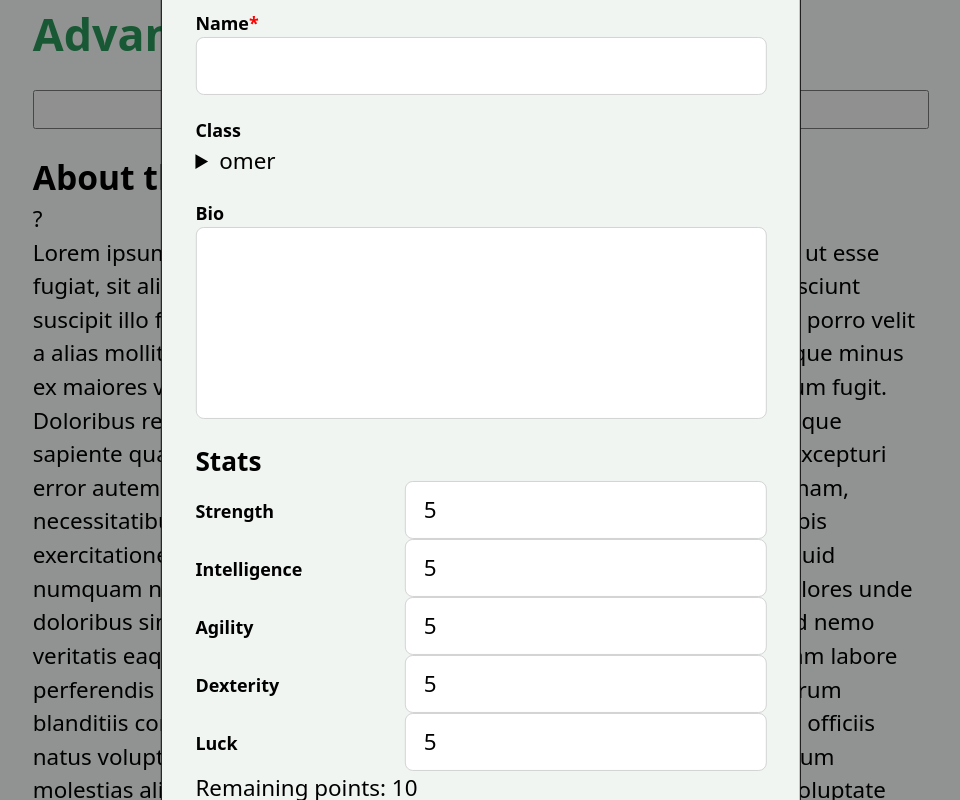
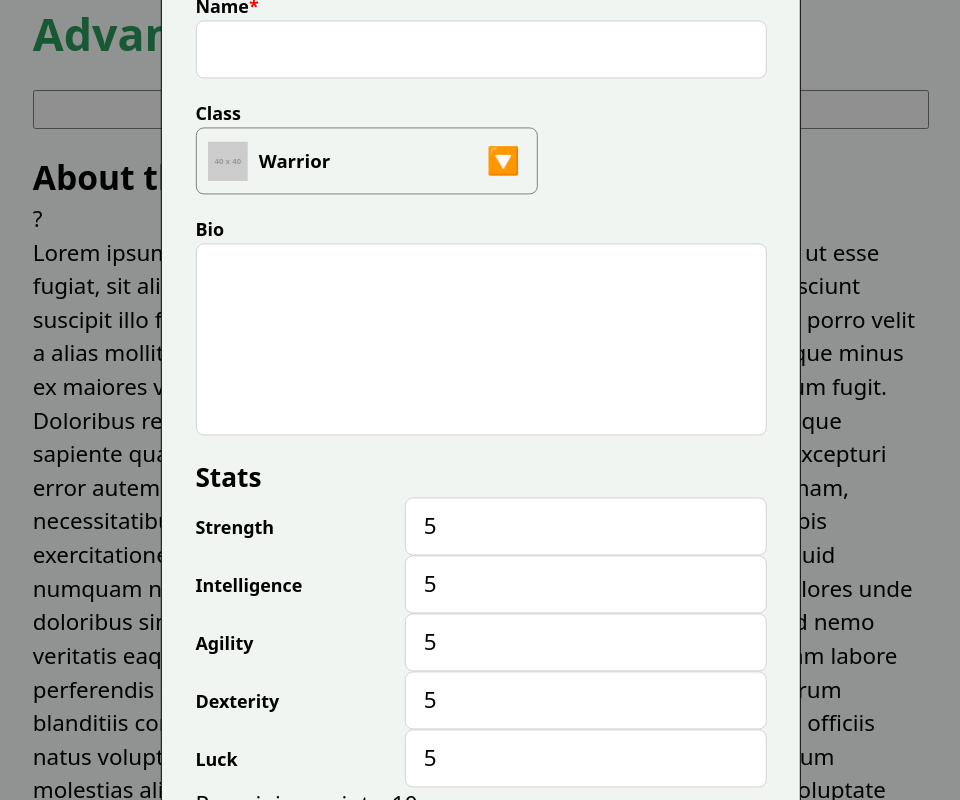
Before and after one commit to gregoryb79/int-fs-nov-24-advanced-react, a React (Vite) app: page / in a window 1280 px wide. Both pictures are taken after a click on the button "Create character". Shown: the top 800 px of the page, without its empty margins (159-1119 px from the left). Built offline with nearby package versions, Linux system fonts and the light colour scheme.

Commit message:
drop down menu works

```diff
--- /dev/null
+++ b/src/components/Dropdown.module.scss
@@ -0,0 +1,38 @@
+.titleSection{
+    display: flex;
+    align-items: center;
+    gap: 0.5rem;
+}
+
+.dropdownSummary{
+    display: flex;
+    align-items: center;
+    justify-content: space-between;
+    width: 100%;
+    // border: 1px solid red;
+    .dropdownButton{
+        background: transparent;
+        border: none;
+        cursor: pointer;
+        font-size: 1.2rem;
+        color: var(--color-primary-500);
+    }
+
+}
+
+.dropDownMenu{
+    border: 1px solid gray;
+    padding: 0.5rem;
+    border-radius: 8px;
+    display: flex;
+    flex-direction: column;
+    gap: 1rem;
+    width: 60%;
+}
+
+.listbox{
+    display: flex;
+    flex-direction: column;
+    gap: 0.5rem;
+
+}
--- a/src/components/Dropdown.tsx
+++ b/src/components/Dropdown.tsx
@@ -1,4 +1,6 @@
+import React, { useEffect } from "react";
 import { createContext, useContext, useState, type PropsWithChildren } from "react";
+import styles from "./Dropdown.module.scss";
 
 const dropdownContext = createContext<{
     setValue(value: string): void,
@@ -10,19 +12,56 @@ type DropdownProps = {
 };
 
 export function Dropdown({ id, name, children }: PropsWithChildren<DropdownProps>) {
-    const [value, setValue] = useState("omer");
+
+    const childrenArray = React.Children.toArray(children);
+    const validChildren = childrenArray.filter((child,index): child is React.ReactElement<PropsWithChildren<OptionProps>> => {
+         const isValid = React.isValidElement(child) && typeof child.props === 'object' && child.props !== null && 'value' in child.props;
+            if (!isValid) {
+                console.warn(`Child at index ${index} is not a valid Option element`);
+            }
+            return isValid;
+        });
+
+    const firstChild = validChildren[0];
+    const [value, setValue] = useState("");
+
+    useEffect(() => {
+            setValue((firstChild.props as OptionProps).value);
+    }, []);
+
+    const [sectionToDisplay, setSectionToDisplay] = useState<React.ReactElement>();
+    useEffect(() => {
+
+        const selectedChild = validChildren.find(child => (child.props as OptionProps).value === value);
+        if (!selectedChild) {
+            console.warn(`No Option found with value "${value}"`);
+            return;
+        }
+        const childrenArray = React.Children.toArray(selectedChild.props.children);
+        setSectionToDisplay(childrenArray[0] as React.ReactElement);
+
+    },[value]);
+
+    const [showList, setShowList] = useState(false);
 
     return (
         <>
             <input type="hidden" name={name} value={value} id={id} />
-            <details>
-                <summary role="combobox">{value}</summary>
-                <div role="listbox">
+            <section className={styles.dropDownMenu}>
+                <section role="combobox" className={styles.dropdownSummary}>
+                    {sectionToDisplay || value}
+                    <button className={styles.dropdownButton} onClick={(e) => {
+                        e.preventDefault();
+                        setShowList(!showList);
+                        }}>🔽</button>
+                </section>
+                {showList &&
+                    <section role="listbox" className={styles.listbox}>
                     <dropdownContext.Provider value={{ setValue }}>
                         {children}
                     </dropdownContext.Provider>
-                </div>
-            </details>
+                </section>}
+            </section>
         </>
     );
 }
--- a/src/components/MyForm.module.scss
+++ b/src/components/MyForm.module.scss
@@ -87,3 +87,16 @@
         outline: 1px solid var(--color-primary-500);
     }
 }
+
+// .optionContent{
+//     display: flex;
+//     flex-direction: column;
+//     align-items: flex-start;
+//     gap: 0.5rem;
+
+// }
+.titleSection{
+    display: flex;
+    align-items: center;
+    gap: 0.5rem;
+}
--- a/src/components/MyForm.tsx
+++ b/src/components/MyForm.tsx
@@ -69,17 +69,35 @@ export function MyForm({ onCancelClick }: MyFormProps) {
                 </div>
                 <div className={styles.formField}>
                     <label htmlFor="class">Class</label>
-                    {/* <select className={styles.input} id="class" name="class">
-                        <option value="warrior">Warrior</option>
-                        <option value="mage">Mage</option>
-                        <option value="thief">Thief</option>
-                        <option value="cleric">Cleric</option>
-                    </select> */}
                     <Dropdown id="class" name="class">
-                        <Option value="warrior">Warrior</Option>
-                        <Option value="mage">Mage</Option>
-                        <Option value="thief">Thief</Option>
-                        <Option value="cleric">Cleric</Option>
+                        <Option value="warrior">
+                                <section className={styles.titleSection}>
+                                    <img src="https://placehold.co/40x40" alt="" />
+                                    <h5>Warrior</h5>
+                                </section>
+                                <p>Lorem ipsum dolor sit amet consectetur adipisicing elit.</p>
+                        </Option>
+                        <Option value="mage">
+                                <section className={styles.titleSection}>
+                                    <img src="https://placehold.co/40x40" alt="" />
+                                    <h5>Mage</h5>
+                                </section>
+                                <p>Lorem ipsum dolor sit amet consectetur adipisicing elit.</p>
+                        </Option>
+                        <Option value="thief">
+                                <section className={styles.titleSection}>
+                                    <img src="https://placehold.co/40x40" alt="" />
+                                    <h5>Thief</h5>
+                                </section>
+                                <p>Lorem ipsum dolor sit amet consectetur adipisicing elit.</p>
+                        </Option>
+                        <Option value="cleric">
+                                <section className={styles.titleSection}>
+                                    <img src="https://placehold.co/40x40" alt="" />
+                                    <h5>Cleric</h5>
+                                </section>
+                                <p>Lorem ipsum dolor sit amet consectetur adipisicing elit.</p>
+                        </Option>
                     </Dropdown>
                 </div>
                 <div className={styles.formField}>
```
